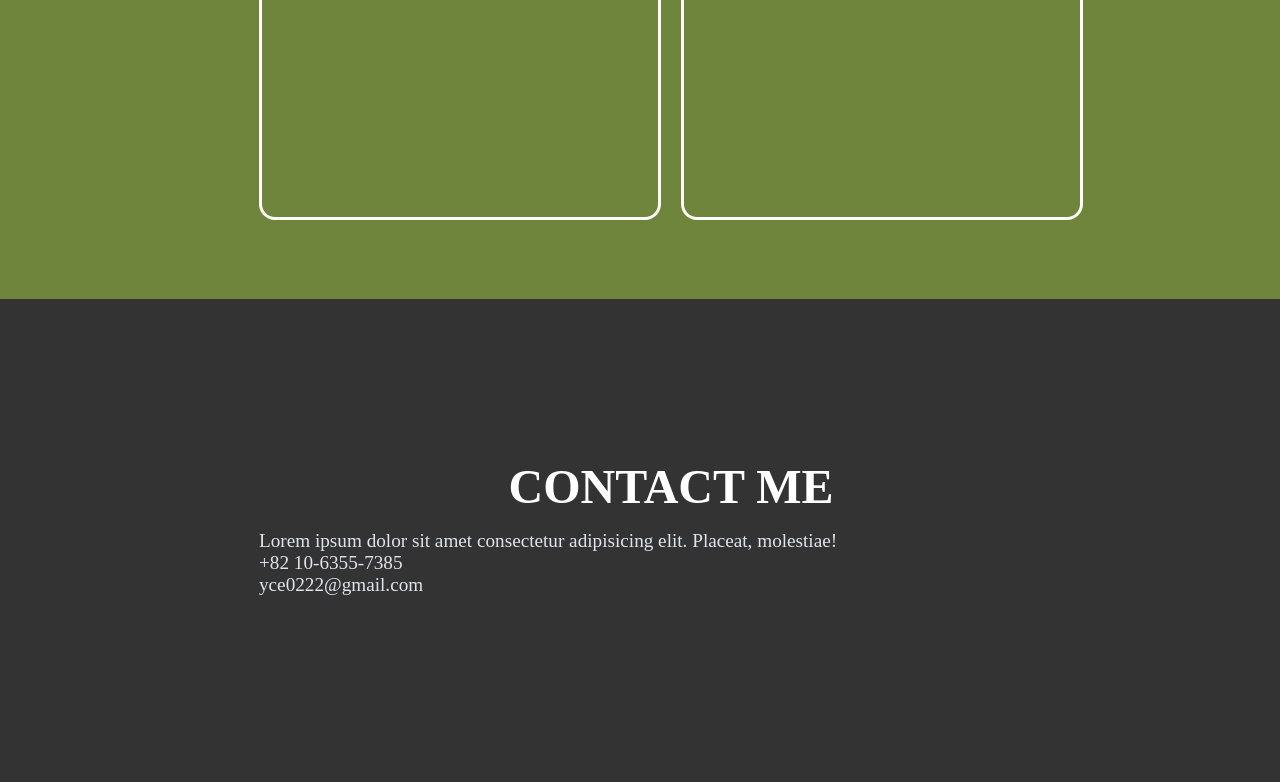
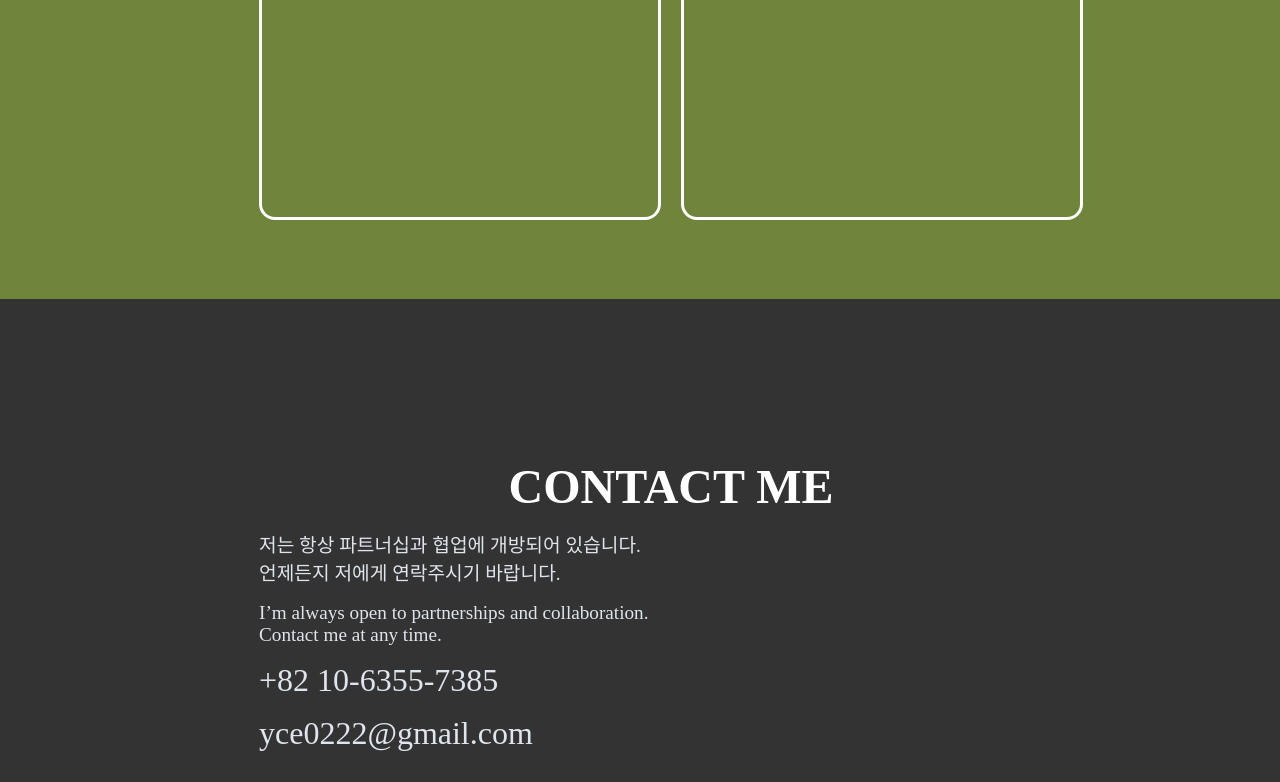
Before and after one commit to YeomChaeeun/fontEnd_yce, a plain HTML site: page html/main.html in a window 1280 px wide. Shown: the part 2701-3483 px from the top of the page. Drawn offline with Linux system fonts and the light colour scheme.

Commit message:
profile 수정

```diff
--- a/html/main.html
+++ b/html/main.html
@@ -59,10 +59,10 @@
           <div class="about_img"></div>
           <div class="about_text">
             <p>
-              안녕하세요
+              안녕하세요. 염채은입니다. 가천대학교 컴퓨터공학과를 졸업해 프론트엔드 개발을 공부하고 있습니다.
             </p>
             <p>
-              프론트엔드 개발자 입니다...............
+              <!-- 프론트엔드 개발자 입니다............... -->
             </p>
           </div>
         </div>
@@ -142,9 +142,10 @@
       <div class="container">
         <div class="text-container">
           <h2>contact me</h2>
-          <p>Lorem ipsum dolor sit amet consectetur adipisicing elit. Placeat, molestiae!</p>
-          <p>+82 10-6355-7385</p>
-          <p>yce0222@gmail.com</p>
+          <p>저는 항상 파트너십과 협업에 개방되어 있습니다.<br /> 언제든지 저에게 연락주시기 바랍니다.</p>
+          <p>I’m always open to partnerships and collaboration.<br /> Contact me at any time.</p>
+          <p class="p_num"><a href="#">+82 10-6355-7385</a></p>
+          <p class="e_mail"><a href="#">yce0222@gmail.com</a></p>
           <div class="sns">
 
           </div>
--- a/scss/parts/_contactBox.scss
+++ b/scss/parts/_contactBox.scss
@@ -4,5 +4,17 @@
   width: 100%; height: 100%; min-height:800px; background-color: nth($natural,2);
   padding-top: 8rem; box-sizing: border-box; font-size: 2rem;
 
-  .text-container p{text-align: left; margin: 0;}
+  .text-container p{
+    text-align: left; margin: 0; margin-bottom: 1rem;
+    a{display: block; outline: 0; width: 100%; height: 100%;}
+    &.p_num{
+      font-size: 2rem;
+      &:hover{color: nth($colorList, 3);}
+    }
+    &.e_mail{
+      font-size: 2rem;
+      &:hover{color: nth($colorList, 3);}
+    }
+
+  }
 }
```
Also changed, not shown: css/src/main.css.
